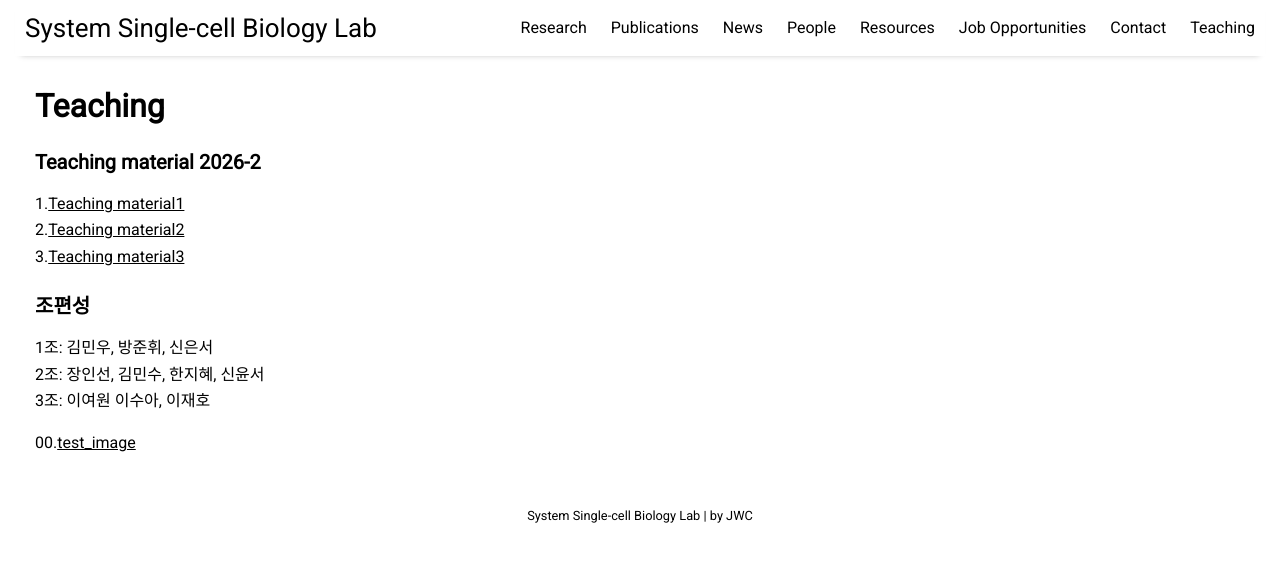
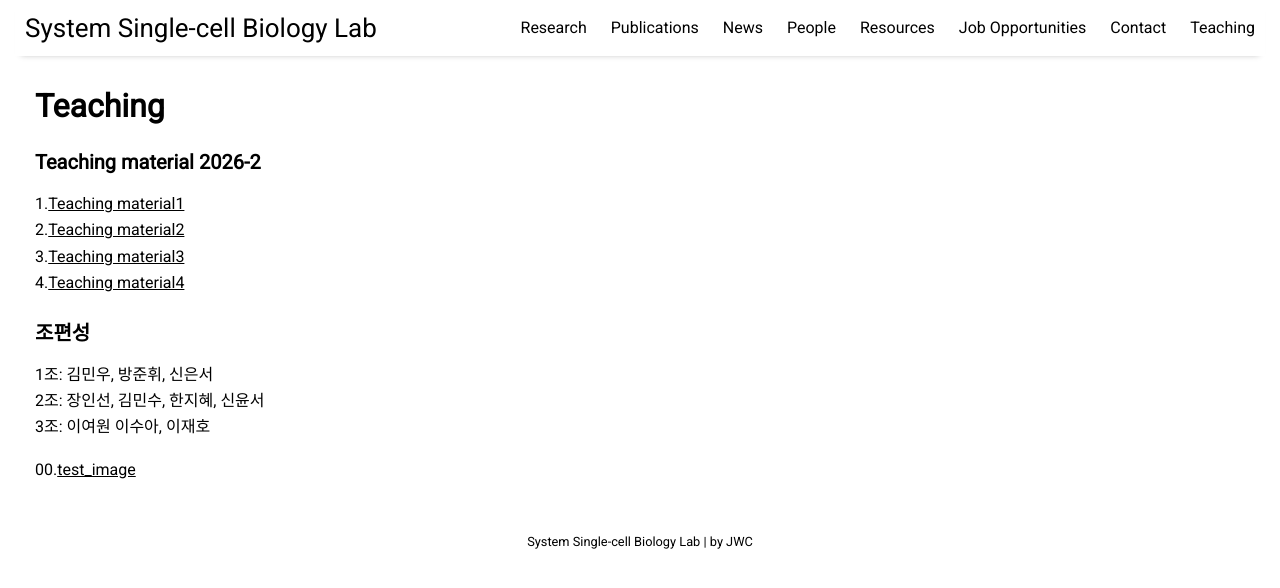
Before and after one commit to jaewon-cho/jaewon-cho.github.io, a Jekyll site: the page built from pages/teaching.md, in a window 1280 px wide. Shown: the top 588 px of the page. Built offline with Jekyll 4.4.1, drawn with Linux system fonts in a browser that asks for light colours; nearby versions of some CDN libraries.

Commit message:
Update teaching.md

```diff
--- a/pages/teaching.md
+++ b/pages/teaching.md
@@ -8,7 +8,7 @@ permalink: /teaching
 1.[Teaching material1](https://github.com/jaewon-cho/jaewon-cho.github.io/raw/refs/heads/main/assets/teaching/intro.pdf)<br/>
 2.[Teaching material2](https://github.com/jaewon-cho/jaewon-cho.github.io/raw/refs/heads/main/assets/teaching/programming.pdf)<br/>
 3.[Teaching material3](https://github.com/jaewon-cho/jaewon-cho.github.io/raw/refs/heads/main/assets/teaching/biostat1.pdf)<br/>
-
+4.[Teaching material4](https://github.com/jaewon-cho/jaewon-cho.github.io/raw/refs/heads/main/assets/teaching/biostat2.pdf)<br/>
 
 ### 조편성
 1조: 김민우, 방준휘, 신은서<br/>
```
